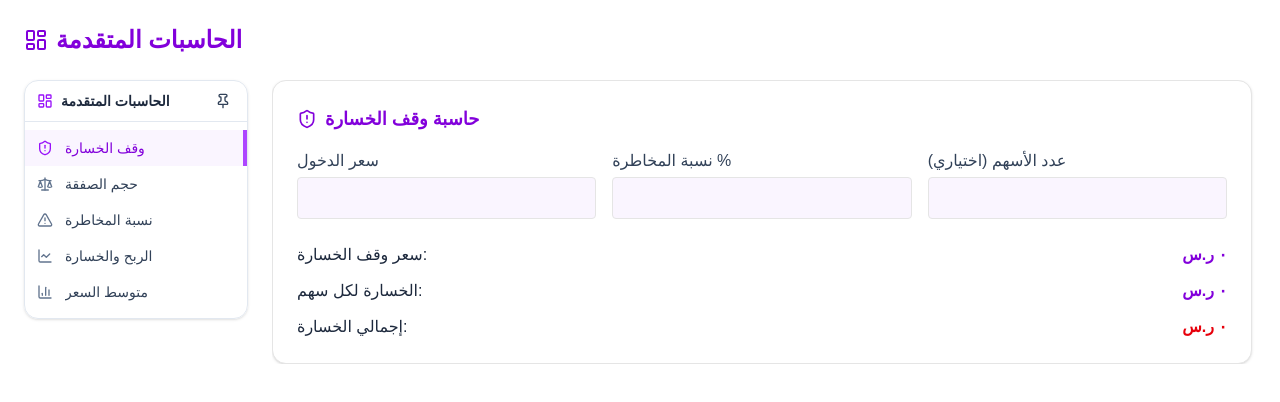
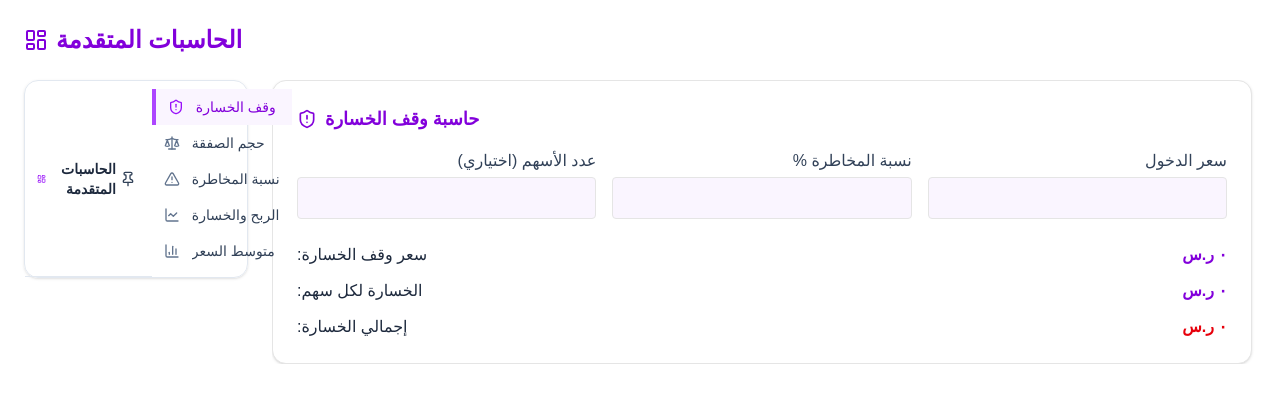
Before and after one commit to drishinnawy/tadawul-calculator-web, a Next.js app: page /advanced-calculators in a window 1280 px wide. Shown: the top 402 px of the page. Built offline with nearby package versions, Linux system fonts and the light colour scheme.

Commit message:
Change container class to support RTL layout
Updated the main container class for the Advanced Calculators page to support RTL layout.

```diff
--- a/src/pages/advanced-calculators.tsx
+++ b/src/pages/advanced-calculators.tsx
@@ -17,6 +17,9 @@ import RiskTool from "@/components/tools/RiskTool";
 import ProfitLossTool from "@/components/tools/ProfitLossTool";
 import AveragePriceTool from "@/components/tools/AveragePriceTool";
 
+// استيراد ملف CSS الخاص بالحاسبة المتقدمة
+import "@/styles/advanced-calculators.css";
+
 export default function AdvancedCalculatorsPage() {
   const [isSidebarExpanded, setIsSidebarExpanded] = useState(true);
   const [isSidebarPinned, setIsSidebarPinned] = useState(true);
@@ -34,7 +37,7 @@ export default function AdvancedCalculatorsPage() {
   ] as const;
 
   return (
-    <div className="p-6 max-w-7xl mx-auto">
+    <div className="advanced-rtl p-6 max-w-7xl mx-auto">
 
       <h1 className="text-2xl font-bold text-purple-700 mb-6 flex items-center gap-2">
         <LayoutDashboard className="w-6 h-6" />
```
